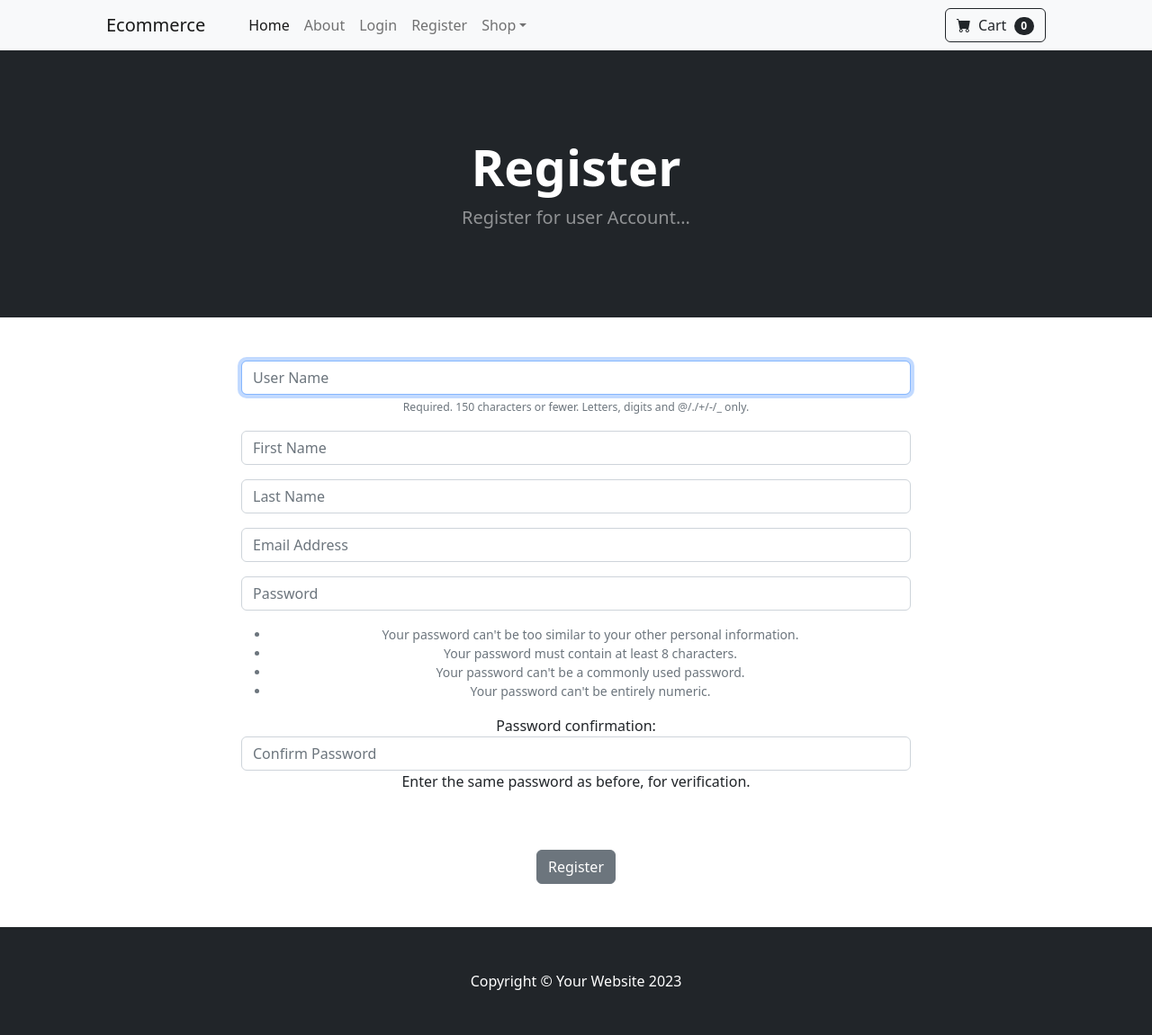
After one commit to lashaTsadzikidze/Ecommerce, a Django app: page /register/ in a window 1280 px wide. The commit adds this page. Shown: the whole page at 90% size. Run offline with Django 5.2, Linux system fonts and the light colour scheme; some libraries are stand-ins or nearby versions.

Commit message:
add registration function

```diff
--- /dev/null
+++ b/store/forms.py
@@ -0,0 +1,34 @@
+from django.contrib.auth.models import User
+from django.contrib.auth.forms import UserCreationForm
+from django import forms
+
+
+class SignUpForm(UserCreationForm):
+    email = forms.EmailField(label="",
+                             widget=forms.TextInput(attrs={'class': 'form-control', 'placeholder': 'Email Address'}))
+    first_name = forms.CharField(label="", max_length=100,
+                                 widget=forms.TextInput(attrs={'class': 'form-control', 'placeholder': 'First Name'}))
+    last_name = forms.CharField(label="", max_length=100,
+                                widget=forms.TextInput(attrs={'class': 'form-control', 'placeholder': 'Last Name'}))
+
+    class Meta:
+        model = User
+        fields = ('username', 'first_name', 'last_name', 'email', 'password1', 'password2')
+
+    def __init__(self, *args, **kwargs):
+        super(SignUpForm, self).__init__(*args, **kwargs)
+
+        self.fields['username'].widget.attrs['class'] = 'form-control'
+        self.fields['username'].widget.attrs['placeholder'] = 'User Name'
+        self.fields['username'].label = ''
+        self.fields[
+            'username'].help_text = '<span class="form-text text-muted"><small>Required. 150 characters or fewer. Letters, digits and @/./+/-/_ only.</small></span>'
+
+        self.fields['password1'].widget.attrs['class'] = 'form-control'
+        self.fields['password1'].widget.attrs['placeholder'] = 'Password'
+        self.fields['password1'].label = ''
+        self.fields[
+            'password1'].help_text = '<ul class="form-text text-muted small"><li>Your password can\'t be too similar to your other personal information.</li><li>Your password must contain at least 8 characters.</li><li>Your password can\'t be a commonly used password.</li><li>Your password can\'t be entirely numeric.</li></ul>'
+
+        self.fields['password2'].widget.attrs['class'] = 'form-control'
+        self.fields['password2'].widget.attrs['placeholder'] = 'Confirm Password'
--- a/store/templates/navbar.html
+++ b/store/templates/navbar.html
@@ -13,6 +13,7 @@
                     <li class="nav-item"><a class="nav-link" href="{% url 'logout' %}">Logout</a></li>
                 {% else %}
                     <li class="nav-item"><a class="nav-link" href="{% url 'login' %}">Login</a></li>
+                    <li class="nav-item"><a class="nav-link" href="{% url 'register' %}">Register</a></li>
                 {% endif %}
 
                 <li class="nav-item dropdown">
--- /dev/null
+++ b/store/templates/register.html
@@ -0,0 +1,34 @@
+{% extends 'base.html' %}
+
+{% block content %}
+
+<header class="bg-dark py-5">
+    <div class="container px-4 px-lg-5 my-5">
+        <div class="text-center text-white">
+            <h1 class="display-4 fw-bolder"> Register </h1>
+            <p class="lead fw-normal text-white-50 mb-0"> Register for user Account... </p>
+        </div>
+    </div>
+</header>
+
+<div class="container">
+    <div class="row">
+        <center>
+            <div class="col-8">
+                <br>
+                <br>
+                <form method="POST" action="{% url 'register' %}">
+                    {% csrf_token %}
+                    {{ form.as_p }}
+                    <br>
+                    <br>
+                    <button type="submit" class="btn btn-secondary"> Register </button>
+                </form>
+                <br>
+                <br>
+            </div>
+        </center>
+    </div>
+</div>
+
+{% endblock %}
--- a/store/urls.py
+++ b/store/urls.py
@@ -6,4 +6,5 @@ urlpatterns = [
     path('about/', views.about, name='about'),
     path('login/', views.login_user, name='login'),
     path('logout/', views.logout_user, name='logout'),
+    path('register/', views.register_user, name='register'),
 ]
--- a/store/views.py
+++ b/store/views.py
@@ -2,6 +2,10 @@ from django.shortcuts import render, redirect # type: ignore
 from .models import Product
 from django.contrib.auth import authenticate, login, logout
 from django.contrib import messages
+from django.contrib.auth.models import User
+from django.contrib.auth.forms import UserCreationForm
+from .forms import SignUpForm
+from django import forms
 
 # Create your views here.
 def home(request):
@@ -31,3 +35,21 @@ def logout_user(request):
     logout(request)
     messages.success(request, ('You have been logged out...'))
     return redirect('home')
+
+def register_user(request):
+    form = SignUpForm()
+    if request.method == 'POST':
+        form = SignUpForm(request.POST)
+        if form.is_valid():
+            form.save()
+            username = form.cleaned_data['username']
+            password = form.cleaned_data['password1']
+            user = authenticate(username=username, password=password)
+            login(request, user)
+            messages.success(request, ('You have registered successfully...'))
+            return redirect('home')
+        else:
+            messages.success(request, ('Oops! There was a problem Registering, Please Try again!'))
+            return redirect('register')
+
+    return render(request, 'register.html', {'form': form})
```
